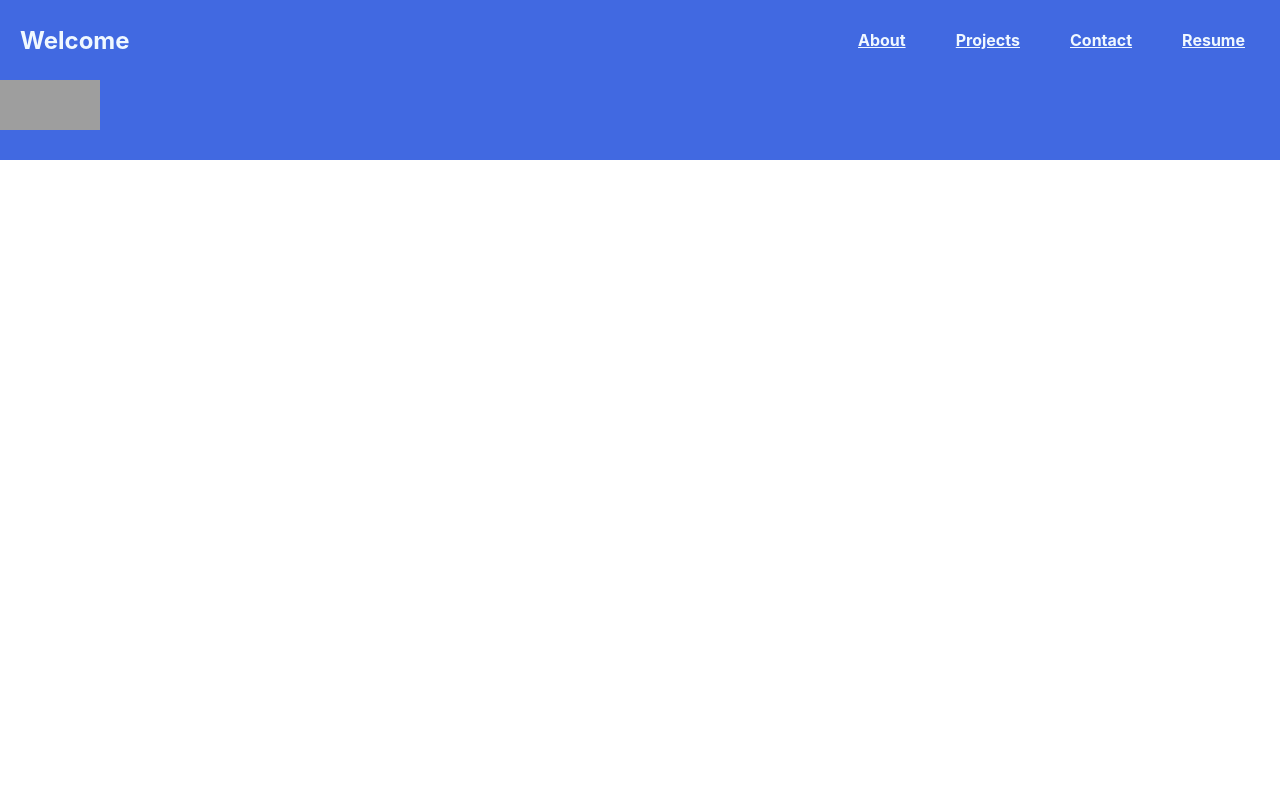
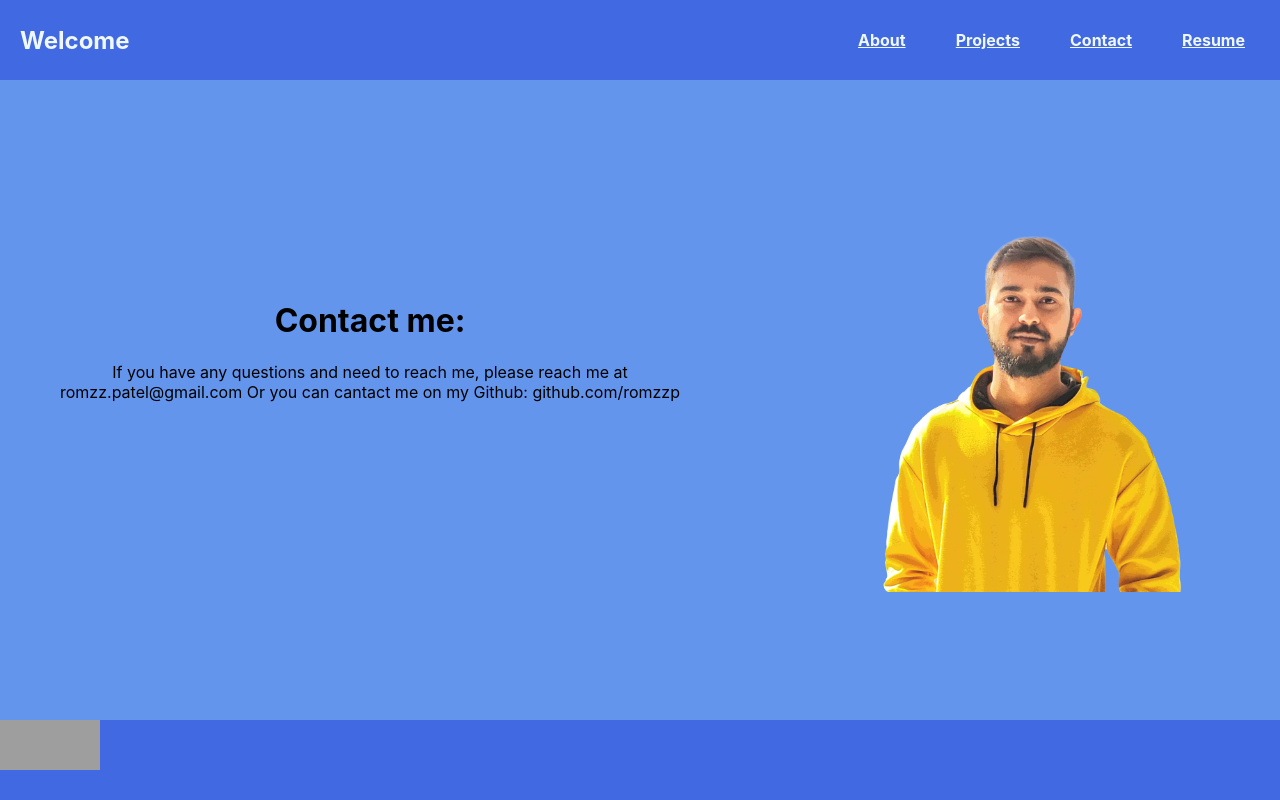
Before and after one commit to romzzp/React-Portfolio, a React (Create React App) app in the folder react-portfolio/: page / in a window 1280 px wide. Both pictures are taken after a click on the item "Contact". Built offline with nearby package versions, Linux system fonts and the light colour scheme; grey boxes are pictures that could not be loaded.

Commit message:
minor changes to the styling

```diff
--- a/react-portfolio/src/components/header/header.js
+++ b/react-portfolio/src/components/header/header.js
@@ -1,3 +1,4 @@
+/* eslint-disable no-unused-vars */
 import React, { useState } from 'react';
 import './header.css';
 import NavBar from '../navbar/navbar';
@@ -5,7 +6,7 @@ import About from '../../pages/about/about';
 import Contact from '../../pages/contact/contact';
 import Projects from '../../pages/projects/projects';
 import Resume from '../../pages/resume/resume';
-import images from '../../assets/';
+
 
 
 
--- a/react-portfolio/src/pages/contact/contact.js
+++ b/react-portfolio/src/pages/contact/contact.js
@@ -1,12 +1,19 @@
 import React from 'react';
 import './contact.css';
+import images from '../../assets';
 
 
 function Contact() {
 
     return (
-        <div>
-
+        <div class="aboutContent">
+            <img src={images.mine} alt="profile pic" />
+            <div class="aboutMe">
+                <h1>Contact me:</h1>
+                <p>If you have any questions and need to reach me, please reach me at romzz.patel@gmail.com
+                    Or you can cantact me on my Github: github.com/romzzp
+                </p>
+            </div>
         </div>
     )
 }
--- a/react-portfolio/src/pages/projects/projects.css
+++ b/react-portfolio/src/pages/projects/projects.css
@@ -10,6 +10,7 @@
 }
 .card {
   transition: 200ms;
+  margin-bottom: 20px;
 }
 .divHeader {
   color: black;
```
